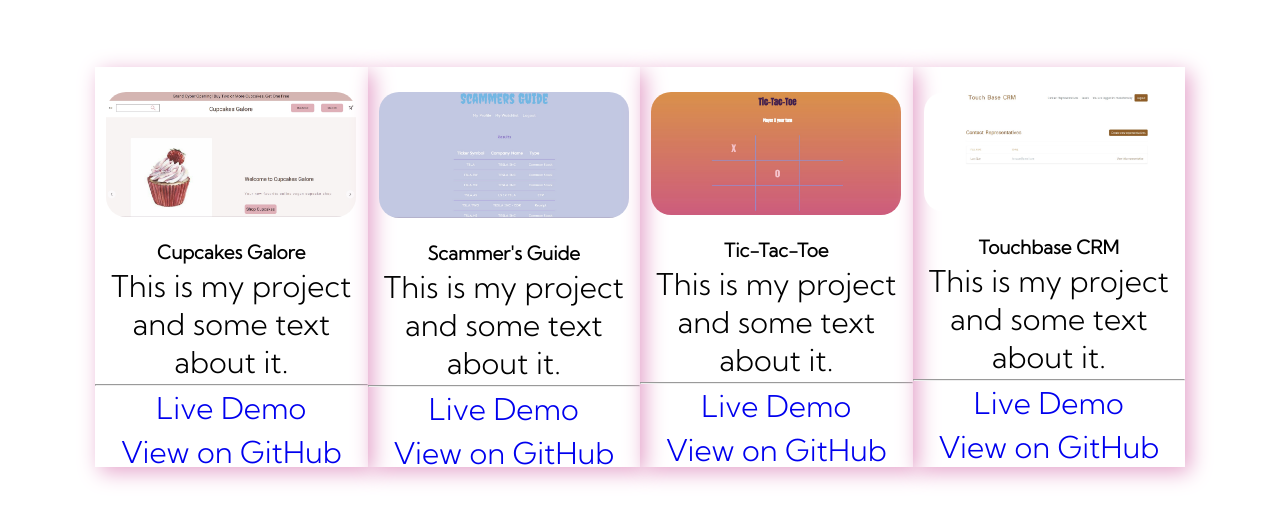
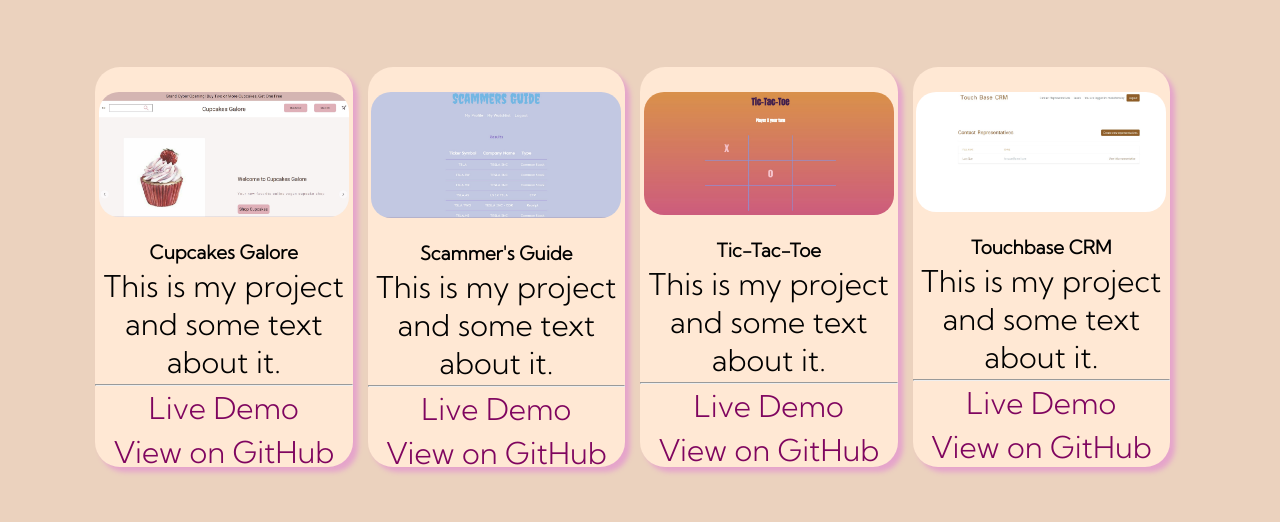
Before and after one commit to mekeltensley/portfolio-2022, a plain HTML site: page index.html in a window 1280 px wide. Shown: the part 1731-2253 px from the top of the page. Drawn offline with Linux system fonts and the light colour scheme.

Commit message:
Style background color to  project subsection

```diff
--- a/src/styles.css
+++ b/src/styles.css
@@ -112,6 +112,7 @@ h2 {
   text-align: center;
   padding: 80px;
   margin-bottom: 100px;
+  background-color: #ebd2be;
 }
 
 .headshot {
@@ -127,7 +128,10 @@ h2 {
 .project-card {
   width: 325px;
   height: 400px;
-  box-shadow: #e5a4cb 5px 5px 20px;
+  box-shadow: #e5a4cb 5px 5px 5px;
+  background-color: #ffe8d4;
+  border-radius: 25px;
+  margin-right: 15px;
 }
 
 .project-container {
@@ -149,4 +153,10 @@ h2 {
 
 a {
   text-decoration: none;
+  color: #7f055f;
 }
+
+.nav-link {
+  text-decoration: none;
+  color: #ffe8d4;
+}
```
